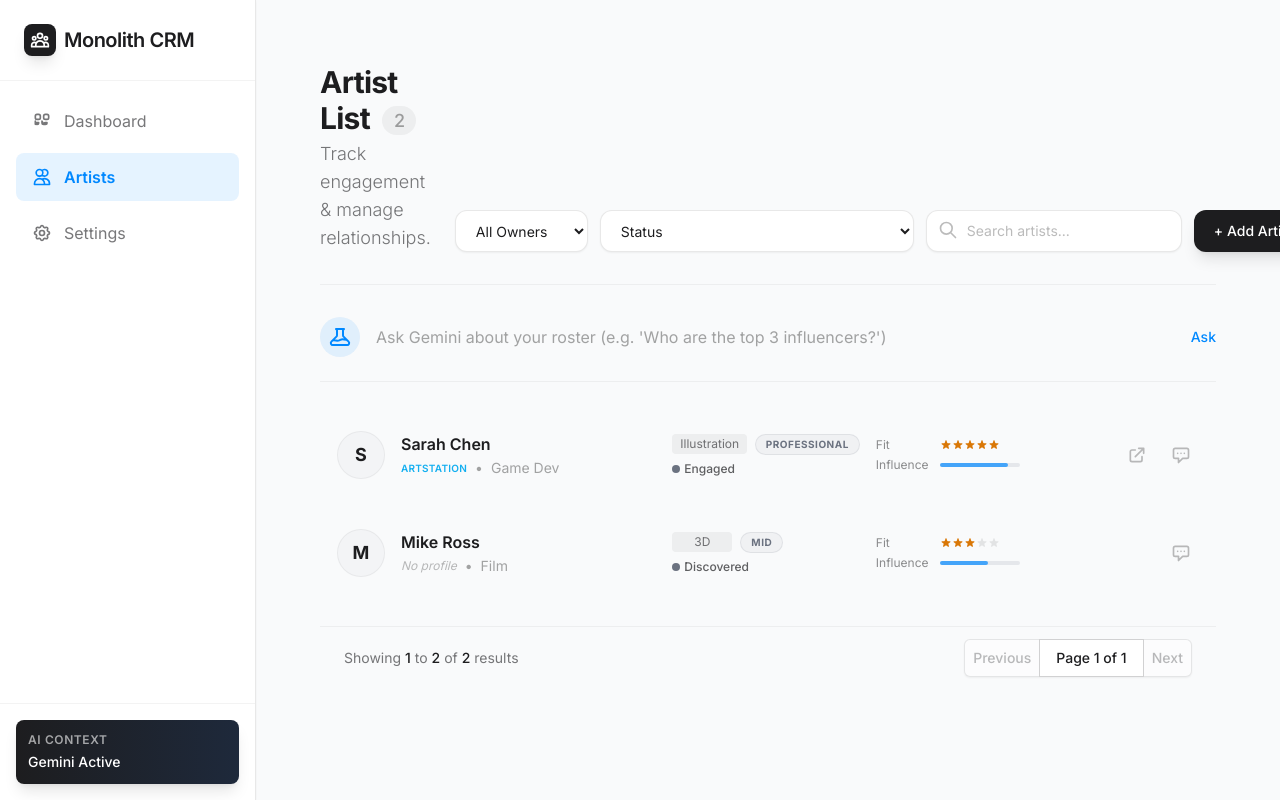
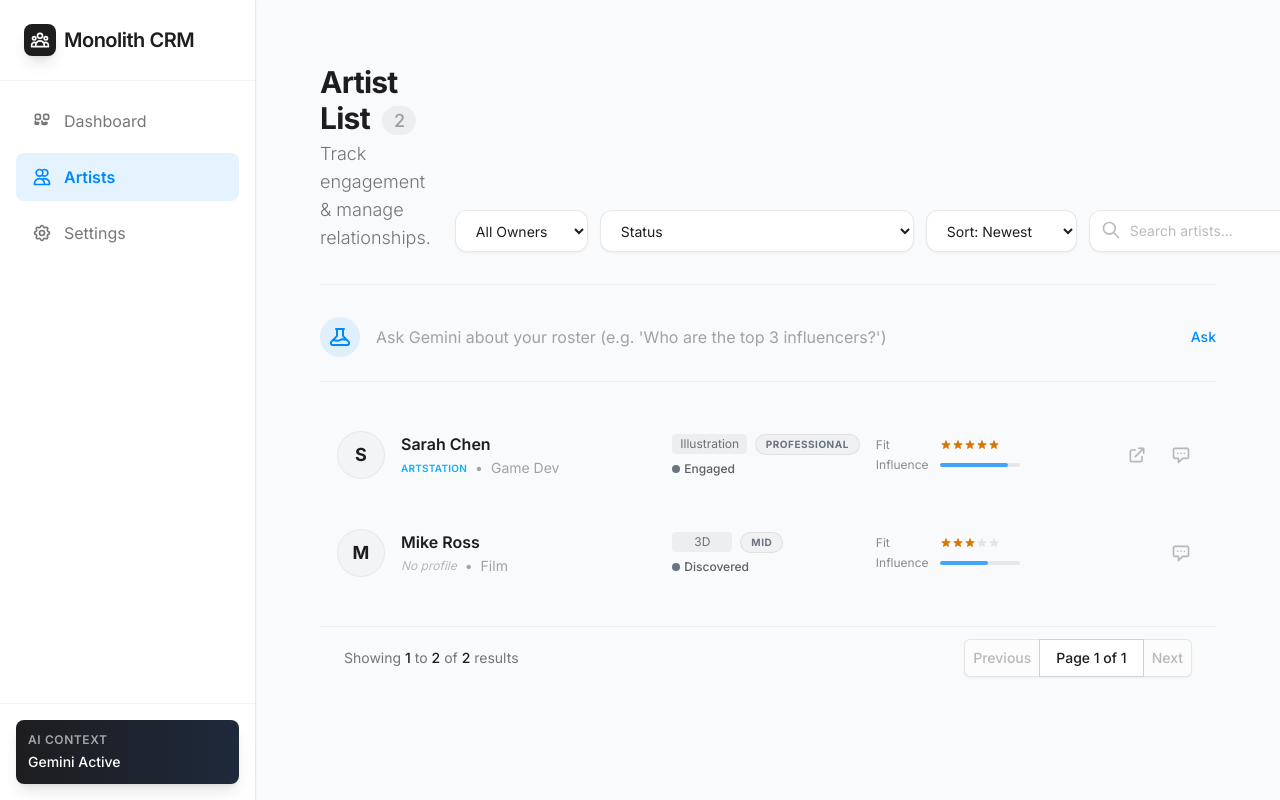
Before and after one commit to nuljui/artist_rm, a React (Vite) app: page / in a window 1280 px wide. Both pictures are taken after a click on the button "Artists". Built offline with nearby package versions, Linux system fonts and the light colour scheme.

Commit message:
feat: Add Sorting by Fit, Influence, and Name
- Added 'sortBy' state to CustomerList.
- Added Sort dropdown to the filter toolbar.
- Implemented sorting logic for Fit Score, Influence, Name, and Newest.

```diff
--- a/components/CustomerList.tsx
+++ b/components/CustomerList.tsx
@@ -56,14 +56,24 @@ export const ArtistList: React.FC<ArtistListProps> = ({ data, config, onAdd, onU
   // Pagination State
   const [currentPage, setCurrentPage] = useState(1);
   const itemsPerPage = 50;
+  const [sortBy, setSortBy] = useState<'Name' | 'Fit Score' | 'Influence' | 'Newest'>('Newest');
 
   // Reset page when filters change
   React.useEffect(() => {
     setCurrentPage(1);
-  }, [filter, ownerFilter, statusFilter, fitFilter, platformFilter]);
+  }, [filter, ownerFilter, statusFilter, fitFilter, platformFilter, sortBy]);
 
-  const totalPages = Math.ceil(filteredData.length / itemsPerPage);
-  const currentData = filteredData.slice(
+  const sortedData = [...filteredData].sort((a, b) => {
+    switch (sortBy) {
+      case 'Name': return a.name.localeCompare(b.name);
+      case 'Fit Score': return (b.fitScore || 0) - (a.fitScore || 0); // Descending
+      case 'Influence': return (b.influenceScore || 0) - (a.influenceScore || 0); // Descending
+      case 'Newest': default: return 0; // Default order (usually ID or insert order)
+    }
+  });
+
+  const totalPages = Math.ceil(sortedData.length / itemsPerPage);
+  const currentData = sortedData.slice(
     (currentPage - 1) * itemsPerPage,
     currentPage * itemsPerPage
   );
@@ -178,6 +188,12 @@ export const ArtistList: React.FC<ArtistListProps> = ({ data, config, onAdd, onU
           <select className="px-4 py-2.5 border border-ink/10 rounded-xl text-sm bg-canvas text-ink focus:ring-2 focus:ring-accent focus:outline-none shadow-sm" value={statusFilter} onChange={e => setStatusFilter(e.target.value)}>
             <option value="All">Status</option>
             {statuses.map(s => <option key={s} value={s}>{s}</option>)}
+          </select>
+          <select className="px-4 py-2.5 border border-ink/10 rounded-xl text-sm bg-canvas text-ink focus:ring-2 focus:ring-accent focus:outline-none shadow-sm" value={sortBy} onChange={e => setSortBy(e.target.value as any)}>
+            <option value="Newest">Sort: Newest</option>
+            <option value="Fit Score">Sort: Fit</option>
+            <option value="Influence">Sort: Influence</option>
+            <option value="Name">Sort: Name</option>
           </select>
 
           <div className="relative flex-1 md:w-64">
```
